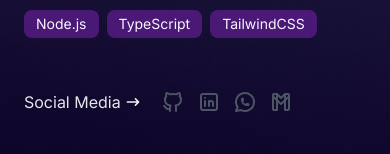
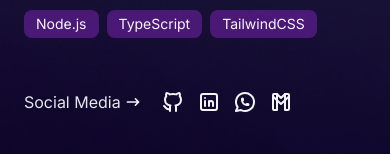
Before and after one commit to bbynog/portfolio, a Next.js app: page / in a window 390 px wide. Shown: the part 690-844 px from the top of the page. Built offline with nearby package versions, Linux system fonts and the light colour scheme.

Commit message:
changed social media icons color

```diff
--- a/app/components/pages/home/HeroSection/index.tsx
+++ b/app/components/pages/home/HeroSection/index.tsx
@@ -59,12 +59,12 @@ export const HeroSection = () => {
               <HiArrowNarrowRight />
             </p>
 
-            <div className='flex h-20 items-center gap-3 text-2xl text-gray-600'>
+            <div className='flex h-20 items-center gap-3 text-2xl text-gray-100 lg:text-gray-600'>
               {MOCK_CONTACTS.map((contact, index) => (
                 <a
                   href={contact.url}
                   target='_blank'
-                  className='transition-colors hover:text-gray-100'
+                  className='transition-colors lg:hover:text-gray-100'
                   key={`contact-${index}`}
                 >
                   {contact.icon}
```
